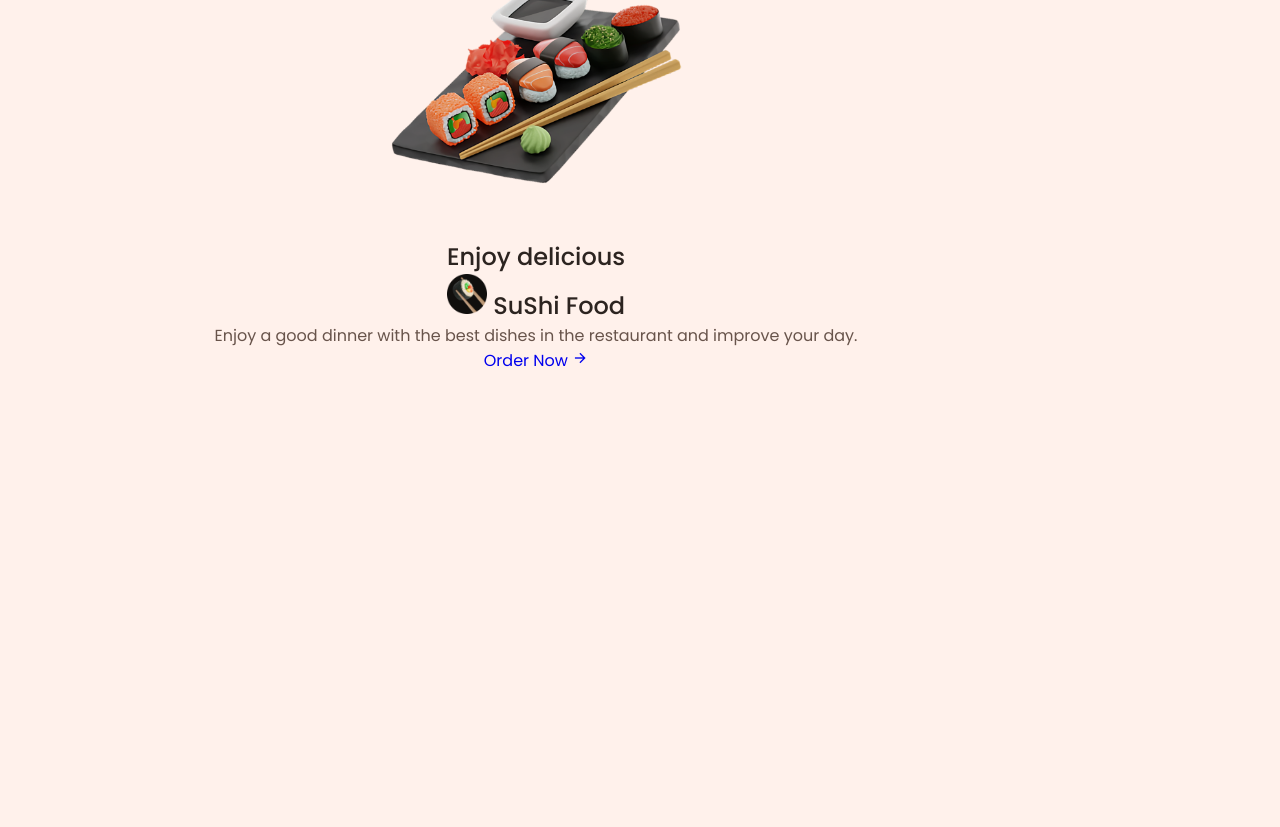
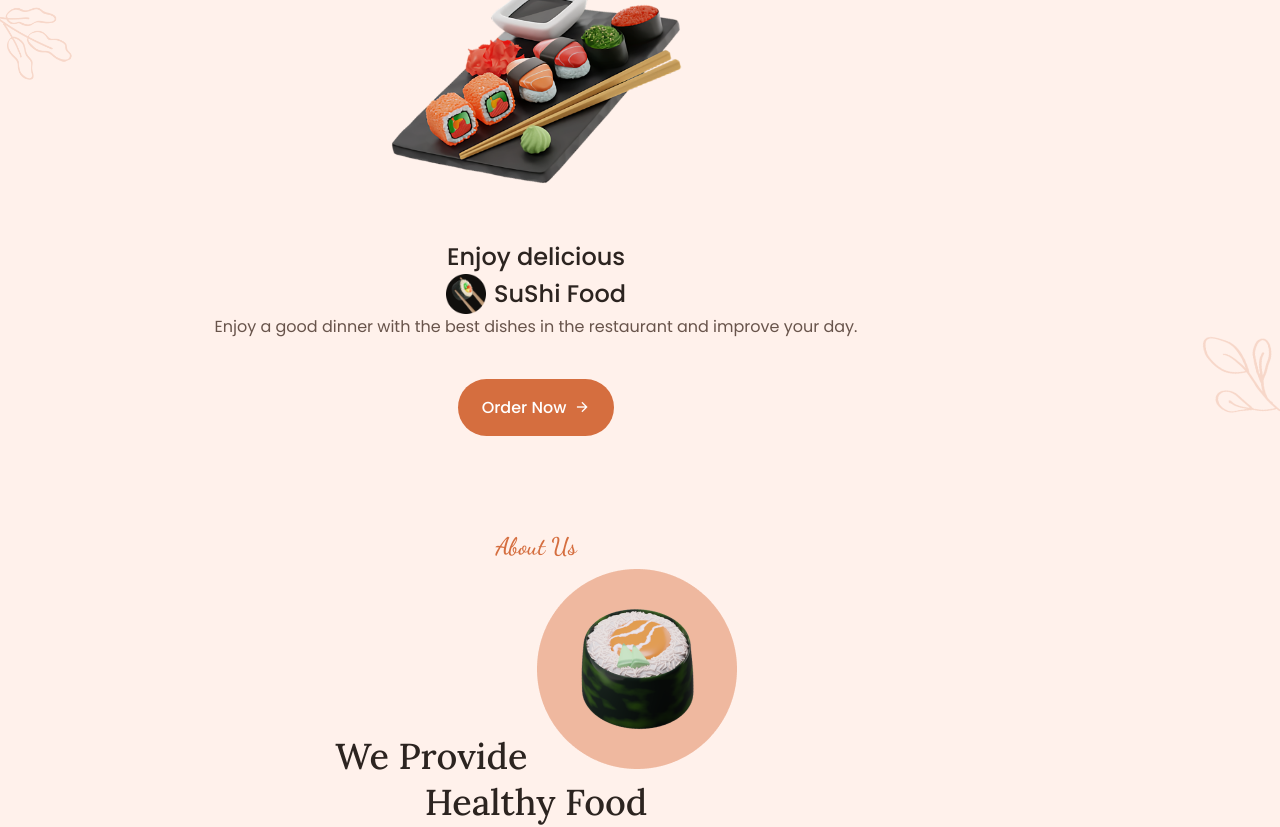
Before and after one commit to luongminhanh/tutorial-responsive, a plain HTML site: page index.html in a window 1280 px wide. Shown: the part 136-963 px from the top of the page. Before the commit the page ends 909 px from the top, so only its background shows below. Drawn offline with nearby package versions, Linux system fonts and the light colour scheme.

Commit message:
second add

```diff
--- a/assets/css/styles.css
+++ b/assets/css/styles.css
@@ -36,6 +36,7 @@
   --z-tooltip: 10;
   --z-fixed: 100;
 }
+
 @media screen and (min-width: 1024px) {
   :root {
     --biggest-font-size: 4rem;
@@ -64,10 +65,13 @@ body {
   font-size: var(--normal-font-size);
   background-color: var(--body-color);
   color: var(--text-color);
-  transition: background-color 0.4s; /* for dark mode animation */
+  transition: background-color 0.4s;
+  /* for dark mode animation */
 }
 
-h1, h2, h3 {
+h1,
+h2,
+h3 {
   color: var(--title-color);
   font-weight: var(--font-medium);
 }
@@ -132,7 +136,8 @@ img {
 }
 
 .main {
-  overflow: hidden; /* For animation ScrollReveal */
+  overflow: hidden;
+  /* For animation ScrollReveal */
 }
 
 /*=============== HEADER & NAV ===============*/
@@ -183,9 +188,8 @@ img {
   cursor: pointer;
 }
 
-@media screen and (max-width: 767px)
-{
-  .nav__menu{
+@media screen and (max-width: 767px) {
+  .nav__menu {
     position: fixed;
     top: -100%;
     left: 0;
@@ -197,14 +201,14 @@ img {
   }
 }
 
-.nav__list{
+.nav__list {
   display: flex;
   flex-direction: column;
   text-align: center;
   row-gap: 2rem;
 }
 
-.nav__link{
+.nav__link {
   color: var(--title-color);
   font-weight: var(--font-medium);
   transition: color .3s;
@@ -214,7 +218,7 @@ img {
   color: var(--first-color);
 }
 
-.nav__close{
+.nav__close {
   position: absolute;
   top: 1rem;
   right: 1.5rem;
@@ -241,19 +245,22 @@ img {
   bottom: 0;
   transform: rotate(-30deg);
 }
+
 /* Show menu */
 .show-menu {
   top: 0;
 }
 
 /* Change background header */
-
+.bg-header {
+  box-shadow: 0 2px 8px hsla(19, 64%, 24%, .1);
+}
 
 /* Active link */
 
 
 /*=============== HOME ===============*/
-.home{
+.home {
   position: relative;
 }
 
@@ -267,11 +274,11 @@ img {
   justify-self: center;
 }
 
-.home__data{
+.home__data {
   text-align: center;
 }
 
-.home-title{
+.home-title {
   font-size: var(--biggest-font-size);
   font-family: var(--title-font);
   margin-bottom: 1rem;
@@ -280,6 +287,59 @@ img {
 .home__title img {
   width: 40px;
 }
+
+.home__title div {
+  display: flex;
+  align-items: center;
+  justify-content: center;
+  column-gap: .5rem;
+}
+
+.home__description {
+  padding: 0 1rem;
+  margin-bottom: 2.5rem;
+}
+
+.home__leaf-1,
+.home__leaf-2 {
+  position: absolute;
+  opacity: .2;
+}
+
+.home__leaf-1 {
+  width: 80px;
+  top: 8rem;
+  left: -1rem;
+  transform: rotate(90deg);
+}
+
+.home__leaf-2 {
+  width: 100px;
+  right: -2rem;
+  bottom: 1rem;
+  transform: rotate(-15deg);
+}
+
+.button{
+  display: inline-flex;
+  align-items: center;
+  column-gap: .5rem;
+  background-color: var(--first-color);
+  padding: 1rem 1.5rem;
+  border-radius: 4rem;
+  color: #fff;
+  font-weight: var(--font-medium);
+  transition: background-color .3s;
+}
+
+.button-hover{
+  background-color: var(--first-color-alt);
+}
+
+.button:hover i{
+  transform: translateX(.25rem);
+}
+
 /*=============== BUTTON ===============*/
 
 
--- a/assets/js/main.js
+++ b/assets/js/main.js
@@ -26,7 +26,12 @@ const linkAction = () => {
 navLink.forEach(n => n.addEventListener('click', linkAction));
 
 /*=============== CHANGE BACKGROUND HEADER ===============*/
-
+const scrollHeader = () => {
+    const header = document.getElementById('header');
+    this.scrollY >= 50 ? header.classList.add('bg-header')
+                    : header.classList.remove('bg-header')
+}
+window.addEventListener('scroll', scrollHeader);
 
 /*=============== SHOW SCROLL UP ===============*/
 
--- a/index.html
+++ b/index.html
@@ -1,5 +1,6 @@
 <!DOCTYPE html>
 <html lang="en">
+
 <head>
     <meta charset="UTF-8">
     <meta name="viewport" content="width=device-width, initial-scale=1.0">
@@ -15,12 +16,13 @@
 
     <title>SuShi</title>
 </head>
+
 <body>
     <!--==================== HEADER ====================-->
     <header class="header" id="header">
         <nav class="nav container">
-                <a href="#"  class="nav__logo">
-                    <img src="assets/img/logo.png"/>
+            <a href="#" class="nav__logo">
+                <img src="assets/img/logo.png" />
                 SuShi
             </a>
 
@@ -100,13 +102,37 @@
                 </div>
             </div>
 
-                <!-- <img src="assets/img/leaf-branch-2.png" alt="home image" class="home__leaf-1"> -->
-                <!-- <img src="assets/img/leaf-branch-4.png" alt="home image" class="home__leaf-2"> -->
+            <img src="assets/img/leaf-branch-2.png" alt="home image" class="home__leaf-1">
+            <img src="assets/img/leaf-branch-4.png" alt="home image" class="home__leaf-2">
         </section>
 
         <!--==================== ABOUT ====================-->
         <section class="about section" id="about">
+            <div class="about__container container grid">
+                <div class="about__data">
+                    <span class="section__subtitle">
+                        About Us
+                    </span>
+                    <h2 class="section__title about__title">
+                        <div>
+                            We Provide
+                            <img src="assets/img/about-sushi-title.png" alt="about image">
+                        </div>
+                        Healthy Food
+                    </h2>
 
+                    <p class="about__description">
+                        Food comes to us from our relatives, whether they
+                        have wings or roots. This is how we consider food,
+                        it also has a culture. It has a history that passes
+                        from generation to generation.
+                    </p>
+                </div>
+
+                <img src="assets/img/about-sushi.png" alt="about image" class="about__img">
+            </div>
+
+            <img src="assets/img/leaf-branch-1.png" alt="about image" class="about__leaf">
         </section>
 
         <!--==================== POPULAR ====================-->
@@ -139,4 +165,5 @@
     <!--=============== MAIN JS ===============-->
     <script src="assets/js/main.js"></script>
 </body>
+
 </html>
```
Lines whose indentation alone changed are shown as unchanged.
